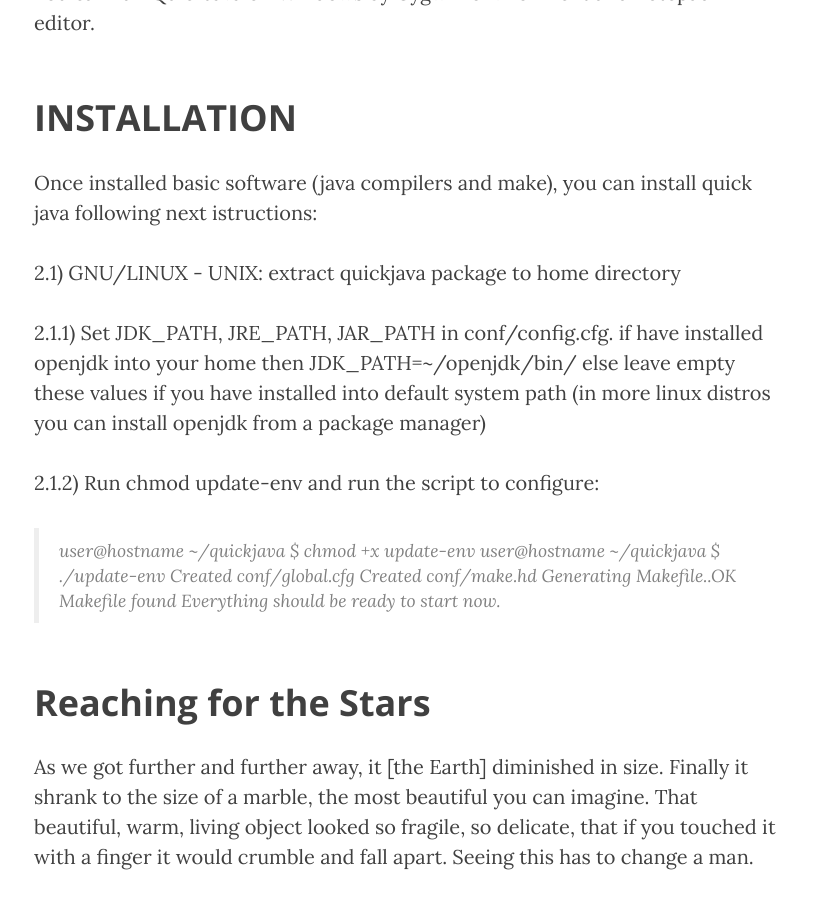
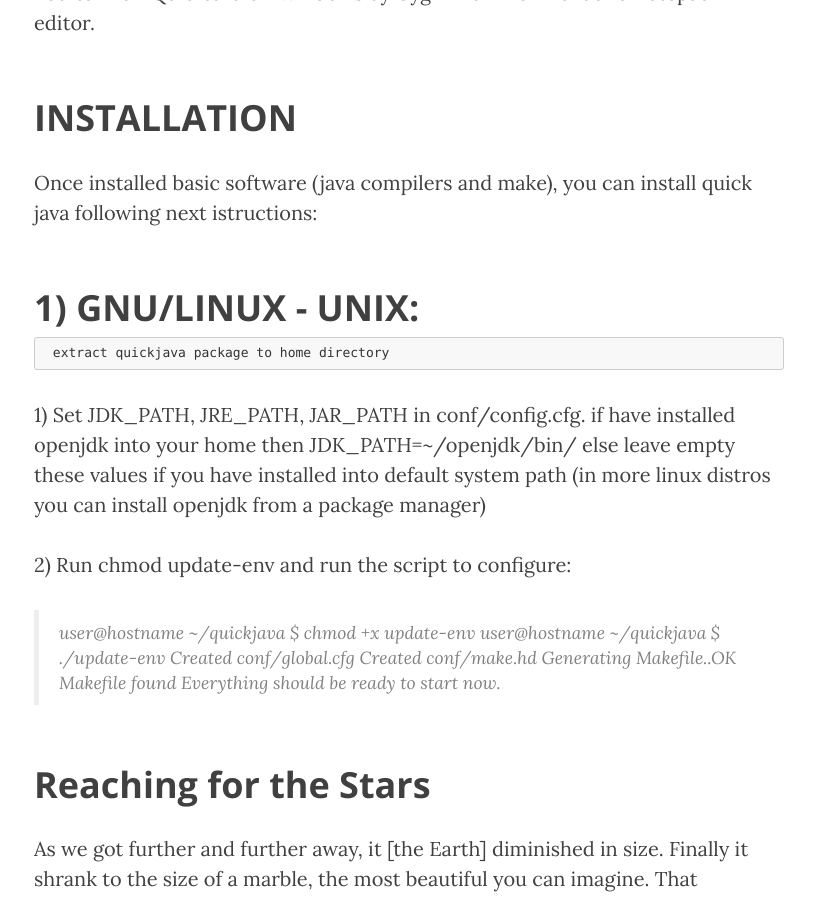
Before and after one commit to emanuelepaiano/emanuelepaiano.github.io, a Jekyll site: the page built from _posts/2017-01-24-quickjava-learning-tool.markdown, in a window 1280 px wide and 900 px high, scrolled down 788 px. Shown: the whole window, without its empty margins (231-1046 px from the left). Built offline with Jekyll 4.4.1, drawn with Linux system fonts in a browser that asks for light colours; nearby versions of some CDN libraries.

Commit message:
Update 2017-01-24-quickjava-learning-tool.markdown

```diff
--- a/_posts/2017-01-24-quickjava-learning-tool.markdown
+++ b/_posts/2017-01-24-quickjava-learning-tool.markdown
@@ -15,18 +15,18 @@ header-img: "img/home-bg.jpg"
 
 <h2 class="section-heading">INSTALLATION</h2>
 
-Once installed basic software (java compilers and make), you can install quick
-java following next istructions:
+<p>Once installed basic software (java compilers and make), you can install quick
+java following next istructions:</p>
 
-2.1) GNU/LINUX - UNIX:
+<h3 class="section-heading"> 1) GNU/LINUX - UNIX:</h3>
      extract quickjava package to home directory
 
-2.1.1) Set JDK_PATH, JRE_PATH, JAR_PATH in conf/config.cfg.
+<p>1) Set JDK_PATH, JRE_PATH, JAR_PATH in conf/config.cfg.
        if have installed openjdk into your home then JDK_PATH=~/openjdk/bin/
        else leave empty these values if you have installed into default system path
-       (in more linux distros you can install openjdk from a package manager)
+       (in more linux distros you can install openjdk from a package manager)</p>
 
-2.1.2) Run chmod update-env and run the script to configure:
+2) Run chmod update-env and run the script to configure:
 
 <blockquote>
        user@hostname ~/quickjava $ chmod +x update-env
```
